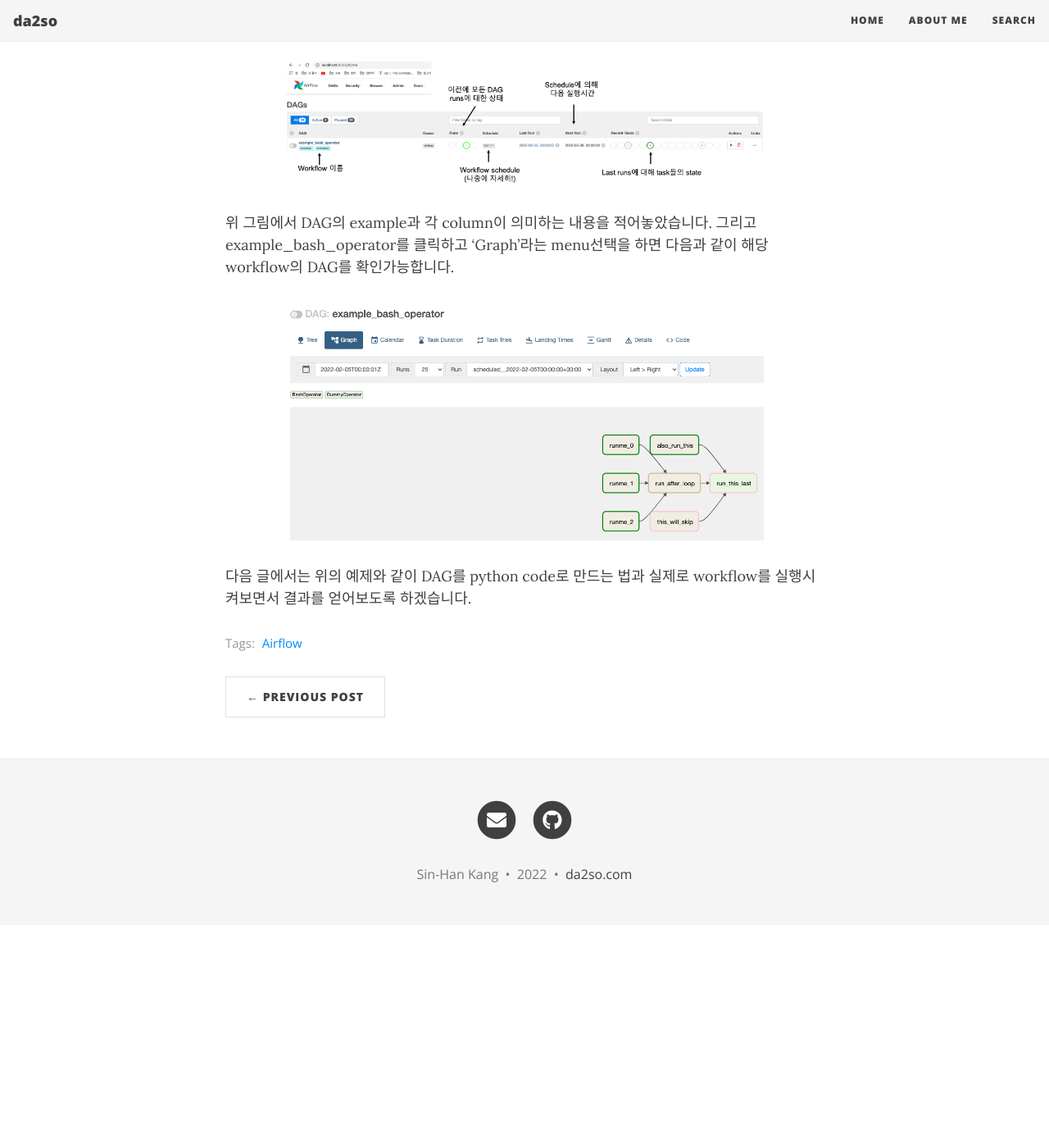
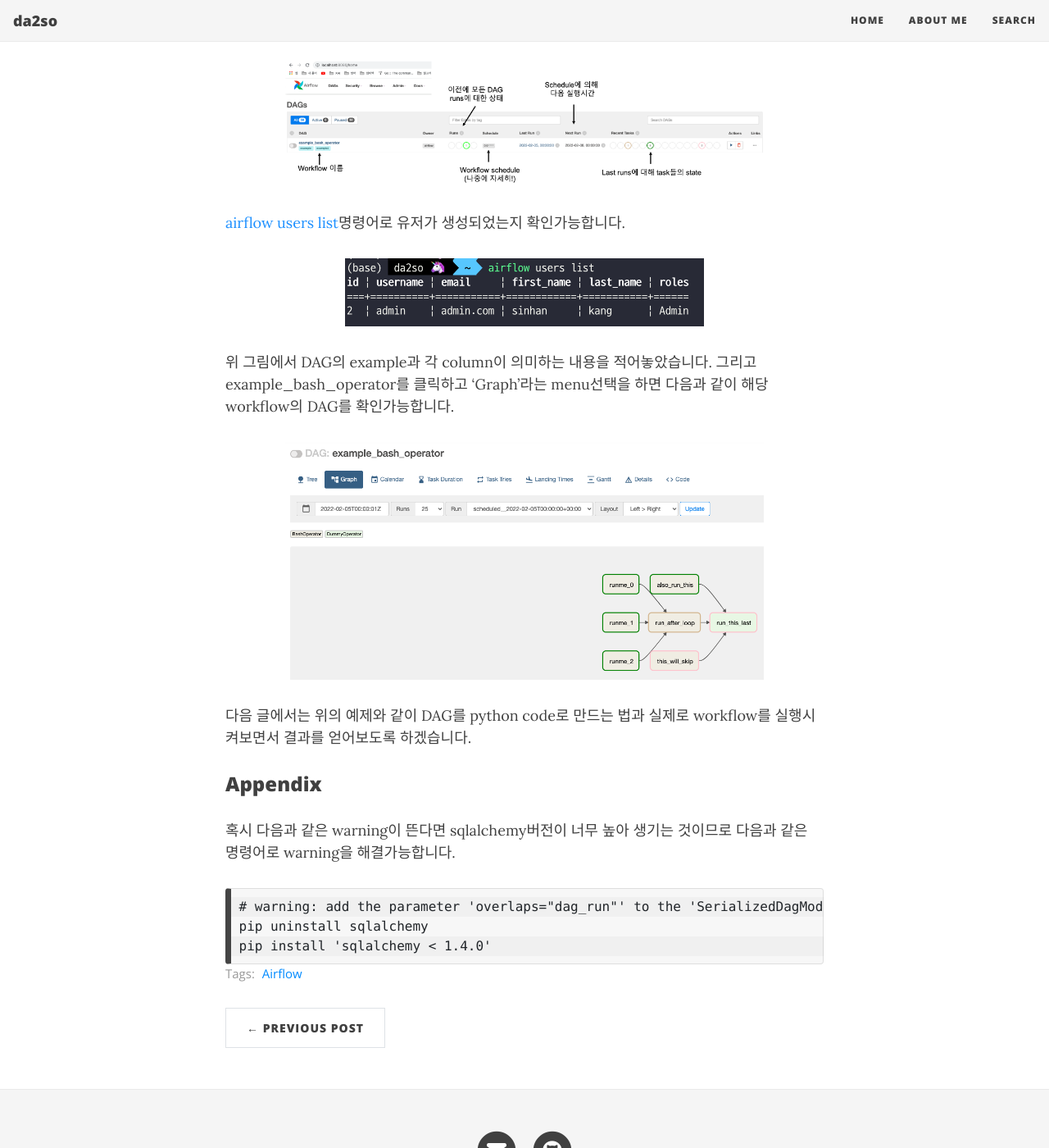
Before and after one commit to da2so/da2so.github.io, a Jekyll site: the page built from _posts/2022-01-25-Airflow1.md, in a window 1280 px wide and 1400 px high, scrolled down 6383 px. Shown: the whole window at 82% size. Built offline with Jekyll 4.4.1, drawn with Linux system fonts in a browser that asks for light colours; nearby versions of some CDN libraries; before the commit the page ends 7511 px from its top, so only the background shows below that.

Commit message:
Update files

````diff
--- a/_posts/2022-01-25-Airflow1.md
+++ b/_posts/2022-01-25-Airflow1.md
@@ -138,6 +138,10 @@ Admin계정으로 user를 생성하였고 username과 password는 동일하게 a
 
 ![1](https://da2so.github.io/assets/post_img/2022-01-25-Airflow1/11.png){: .mx-auto.d-block width="80%" :}
 
+<span style="color:DodgerBlue">airflow users list</span>명령어로 유저가 생성되었는지 확인가능합니다.
+
+![1](https://da2so.github.io/assets/post_img/2022-01-25-Airflow1/14.png){: .mx-auto.d-block width="60%" :}
+
 
 위 그림에서 DAG의 example과 각 column이 의미하는 내용을 적어놓았습니다. 그리고 example_bash_operator를 클릭하고 'Graph'라는 menu선택을 하면 다음과 같이 해당 workflow의 DAG를 확인가능합니다.
 
@@ -147,3 +151,15 @@ Admin계정으로 user를 생성하였고 username과 password는 동일하게 a
 
 
 다음 글에서는 위의 예제와 같이 DAG를 python code로 만드는 법과 실제로 workflow를 실행시켜보면서 결과를 얻어보도록 하겠습니다.
+
+
+
+### Appendix
+
+혹시 다음과 같은 warning이 뜬다면 sqlalchemy버전이 너무 높아 생기는 것이므로 다음과 같은 명령어로 warning을 해결가능합니다.
+
+```
+# warning: add the parameter 'overlaps="dag_run"' to the 'SerializedDagModel.dag_runs' relationship
+pip uninstall sqlalchemy
+pip install 'sqlalchemy < 1.4.0'
+```
````
Also changed, not shown: assets/post_img/2022-01-25-Airflow1/14.png (added).
